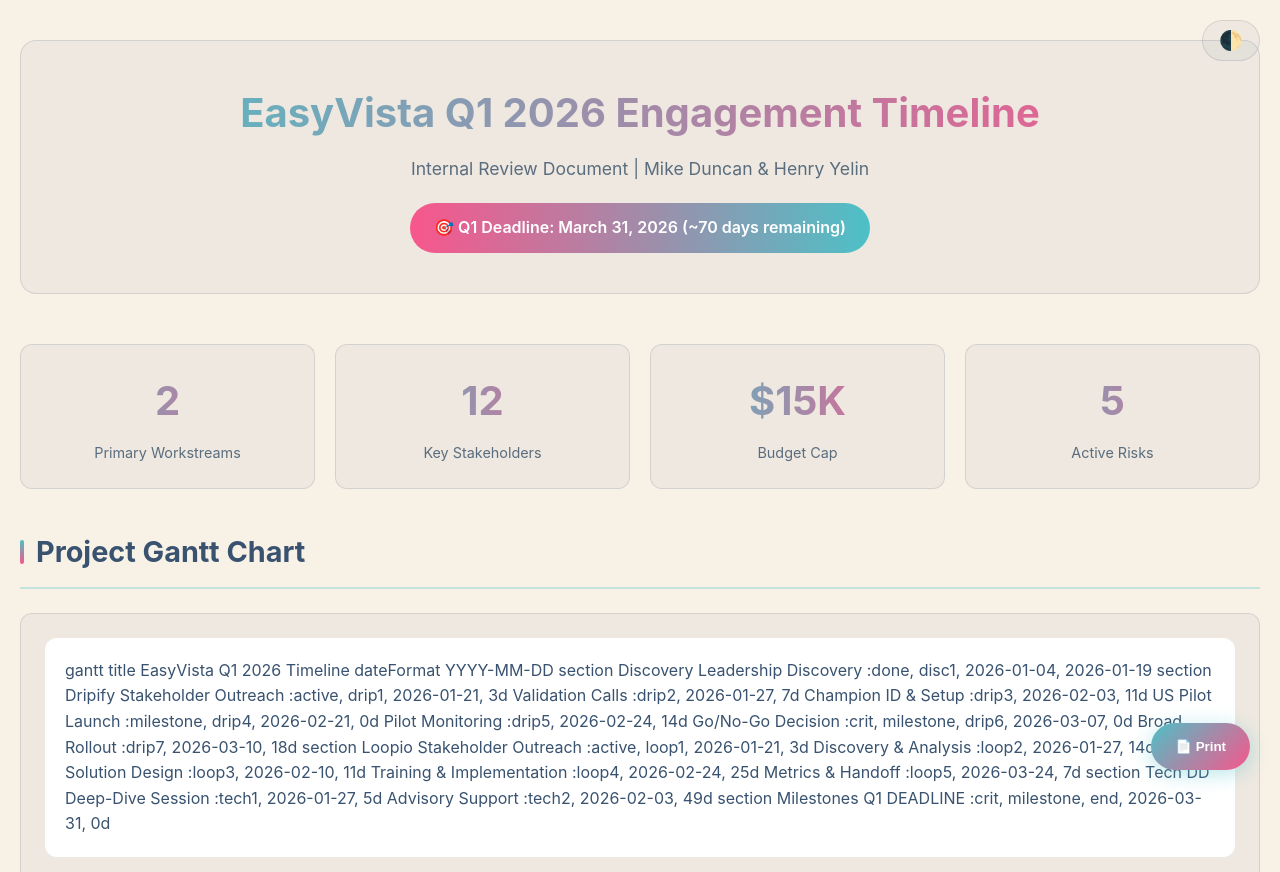
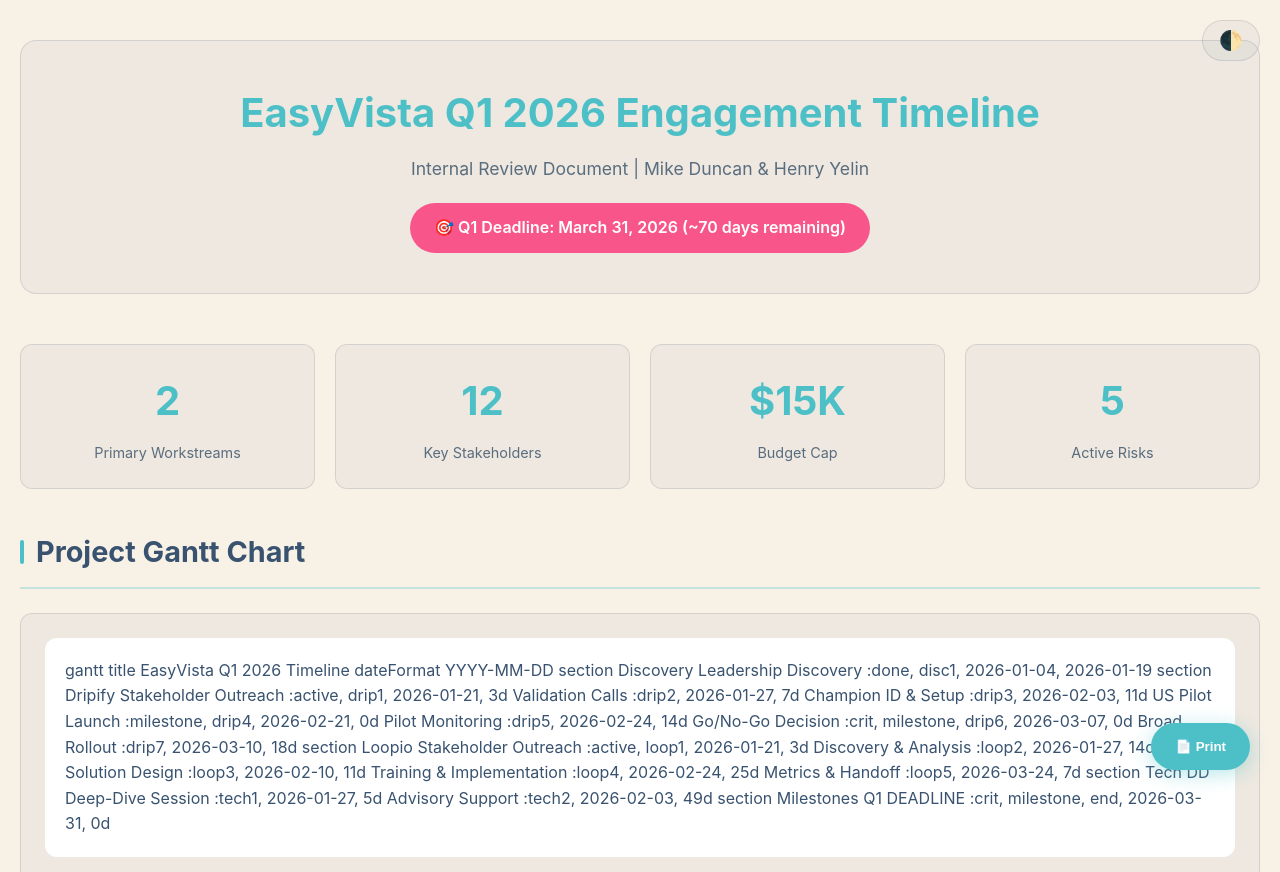
Before and after one commit to pqsoccerboy17/client-timelines, a plain HTML site: page index.html in a window 1280 px wide. Shown: the top 872 px of the page. Drawn offline with Linux system fonts and the light colour scheme; a script that the page names is missing.

Commit message:
Remove gradients - solid brand colors

```diff
--- a/index.html
+++ b/index.html
@@ -95,10 +95,7 @@
             font-size: 2.5rem;
             font-weight: 700;
             margin-bottom: 10px;
-            background: linear-gradient(90deg, var(--ev-teal), var(--ev-pink));
-            -webkit-background-clip: text;
-            -webkit-text-fill-color: transparent;
-            background-clip: text;
+            color: var(--ev-teal);
         }
 
         .subtitle {
@@ -110,7 +107,7 @@
             display: inline-block;
             margin-top: 20px;
             padding: 12px 24px;
-            background: linear-gradient(90deg, var(--ev-pink), var(--ev-teal));
+            background: var(--ev-pink);
             border-radius: 30px;
             font-weight: 600;
             color: white;
@@ -140,10 +137,7 @@
         .stat-number {
             font-size: 2.5rem;
             font-weight: 700;
-            background: linear-gradient(90deg, var(--ev-teal), var(--ev-pink));
-            -webkit-background-clip: text;
-            -webkit-text-fill-color: transparent;
-            background-clip: text;
+            color: var(--ev-teal);
         }
 
         .stat-label {
@@ -171,7 +165,7 @@
             display: inline-block;
             width: 4px;
             height: 24px;
-            background: linear-gradient(180deg, var(--ev-teal), var(--ev-pink));
+            background: var(--ev-teal);
             border-radius: 2px;
         }
 
@@ -281,7 +275,7 @@
             top: 0;
             bottom: 0;
             width: 2px;
-            background: linear-gradient(180deg, var(--ev-teal), var(--ev-pink));
+            background: var(--ev-teal);
         }
 
         .timeline-phase::after {
@@ -434,7 +428,7 @@
             position: fixed;
             bottom: 30px;
             right: 30px;
-            background: linear-gradient(135deg, var(--ev-teal), var(--ev-pink));
+            background: var(--ev-teal);
             color: white;
             border: none;
             padding: 16px 24px;
```
